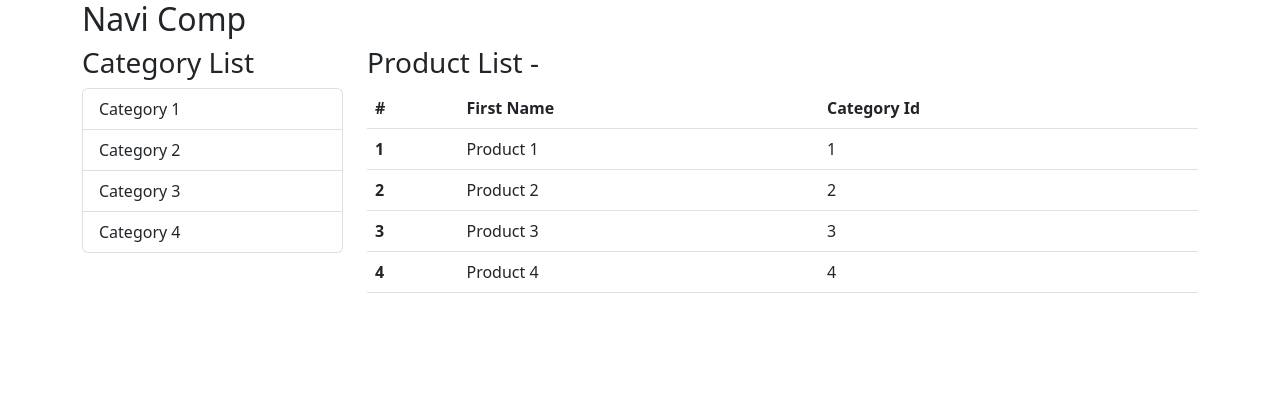
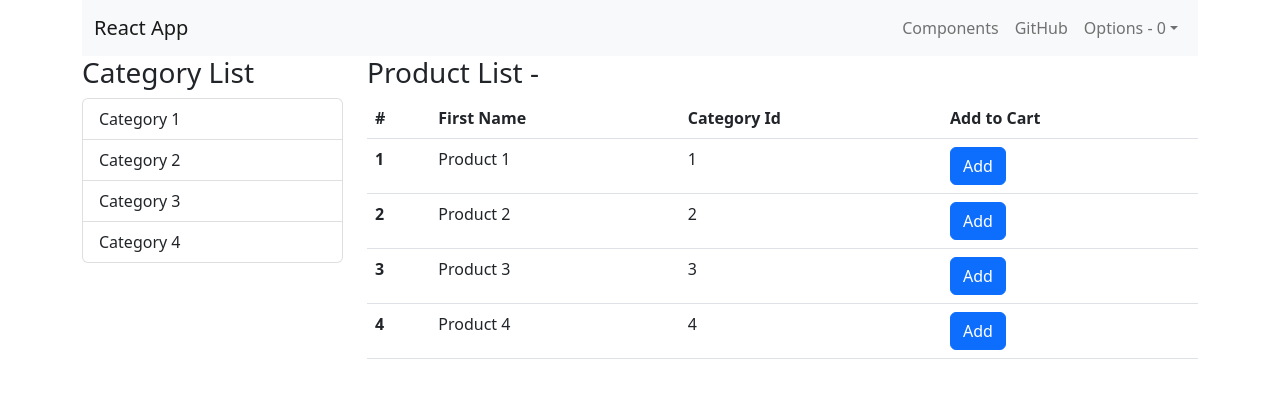
Before and after one commit to emreesnn/ProjectReact, a React (Create React App) app: page / in a window 1280 px wide. Shown: the top 398 px of the page. Built offline with nearby package versions, Linux system fonts and the light colour scheme; data requests are answered from the project's data file.

Commit message:
Navbar ve Sepete Ekleme özelliği eklendi

```diff
--- a/package.json
+++ b/package.json
@@ -14,7 +14,7 @@
     "web-vitals": "^2.1.4"
   },
   "scripts": {
-    "start": "react-scripts start",
+    "start": "HOST=localhost PORT=3001 react-scripts start",
     "build": "react-scripts build",
     "test": "react-scripts test",
     "eject": "react-scripts eject"
--- a/src/App.js
+++ b/src/App.js
@@ -9,6 +9,20 @@
   state = {
     currentCategory: "",
     products: [],
+    cart: [],
+  };
+
+  addToCart = (product) => {
+    let newCart = this.state.cart;
+    var addedItem = newCart.find(c=>c.product.id===product.id)
+    if(addedItem)
+    {
+      addedItem.quantity+=1;
+    }
+    else{
+      newCart.push({product:product,quantity:1});
+    }
+    this.setState({cart:newCart})
   };
 
   changeCategory = (category) => {
@@ -36,9 +50,7 @@
     return (
       <div>
         <Container>
-          <Row>
-            <Navi />
-          </Row>
+          <Navi cart={this.state.cart}/>
           <Row>
             <Col xs="3">
               <CategoryList
@@ -52,6 +64,7 @@
                 currentCategory={this.state.currentCategory}
                 info={productInfo}
                 products={this.state.products}
+                addToCart = {this.addToCart}
               />
             </Col>
           </Row>
--- a/src/CategoryList.js
+++ b/src/CategoryList.js
@@ -24,7 +24,8 @@
           {
             //map = foreach benzeri bir döngü sağlar
             this.state.categories.map((category) => (
-              <ListGroupItem onClick={()=>this.props.changeCategory(category)} key={category.id}>
+              <ListGroupItem active={category.categoryName === this.props.currentCategory?true:false}
+              onClick={()=>this.props.changeCategory(category)} key={category.id}>
                 {category.categoryName}
               </ListGroupItem>
             ))
--- a/src/Navi.js
+++ b/src/Navi.js
@@ -1,11 +1,66 @@
-import React, { Component } from 'react'
+import React from 'react';
+import {
+  Collapse,
+  Navbar,
+  NavbarToggler,
+  NavbarBrand,
+  Nav,
+  NavItem,
+  NavLink,
+  UncontrolledDropdown,
+  DropdownToggle,
+  DropdownMenu,
+  DropdownItem } from 'reactstrap';
 
-export default class Navi extends Component {
+export default class Example extends React.Component {
+  constructor(props) {
+    super(props);
+
+    this.toggle = this.toggle.bind(this);
+    this.state = {
+      isOpen: false
+    };
+  }
+  toggle() {
+    this.setState({
+      isOpen: !this.state.isOpen
+    });
+  }
   render() {
     return (
       <div>
-        <h2>Navi Comp</h2>
+        <Navbar color="light" light expand="md">
+          <NavbarBrand href="/">React App</NavbarBrand>
+          <NavbarToggler onClick={this.toggle} />
+          <Collapse isOpen={this.state.isOpen} navbar>
+            <Nav className="ms-auto" navbar>
+              <NavItem>
+                <NavLink href="/components/">Components</NavLink>
+              </NavItem>
+              <NavItem>
+                <NavLink href="https://github.com/reactstrap/reactstrap">GitHub</NavLink>
+              </NavItem>
+              <UncontrolledDropdown nav inNavbar>
+                <DropdownToggle nav caret>
+                  Options - {this.props.cart.length}
+                </DropdownToggle>
+                <DropdownMenu right>
+                  <DropdownItem>
+                    Option 1
+                  </DropdownItem>
+                  <DropdownItem>
+                    Option 2
+                  </DropdownItem>
+                  <DropdownItem divider />
+                  <DropdownItem>
+                    Reset
+                  </DropdownItem>
+                </DropdownMenu>
+              </UncontrolledDropdown>
+            </Nav>
+          </Collapse>
+        </Navbar>
       </div>
-    )
+    );
   }
 }
--- a/src/ProductList.js
+++ b/src/ProductList.js
@@ -1,7 +1,9 @@
 import React, { Component } from "react";
-import { Table } from "reactstrap";
+import { Table,Button } from "reactstrap";
 
 export default class ProductList extends Component {
+
+
   render() {
     return (
       <div>
@@ -14,18 +16,20 @@
               <th>#</th>
               <th>First Name</th>
               <th>Category Id</th>
+              <th>Add to Cart</th>
             </tr>
           </thead>
           <tbody>
-            {
-              this.props.products.map((product) => (
-                <tr key={product.id}>
-                  <th scope="row">{product.id}</th>
-                  <td>{product.productName}</td>
-                  <td>{product.categoryId}</td>
-                </tr>
-              ))
-            }
+            {this.props.products.map((product) => (
+              <tr key={product.id}>
+                <th scope="row">{product.id}</th>
+                <td>{product.productName}</td>
+                <td>{product.categoryId}</td>
+                <td>
+                  <Button onClick={()=>this.props.addToCart(product)} color="primary">Add</Button>
+                </td>
+              </tr>
+            ))}
           </tbody>
         </Table>
       </div>
```
